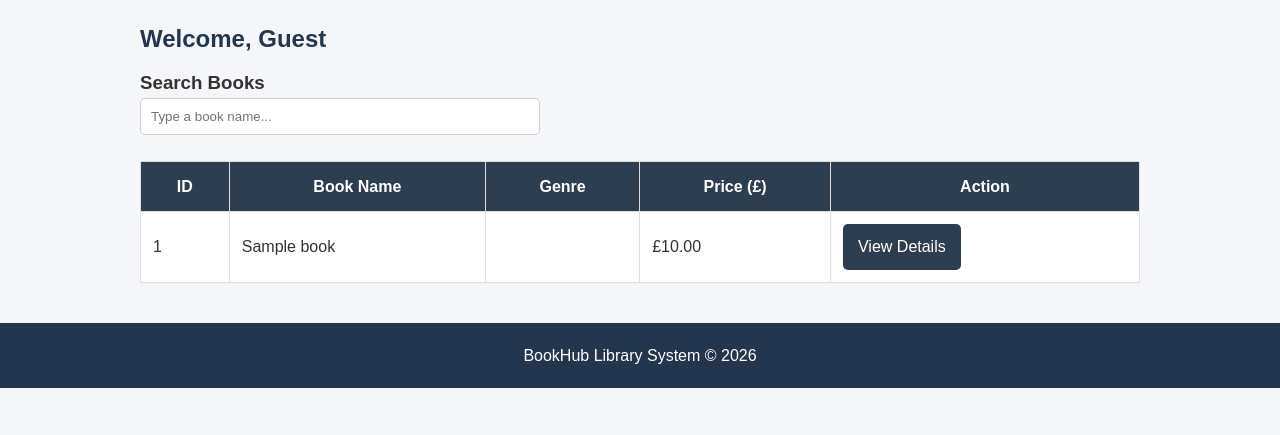
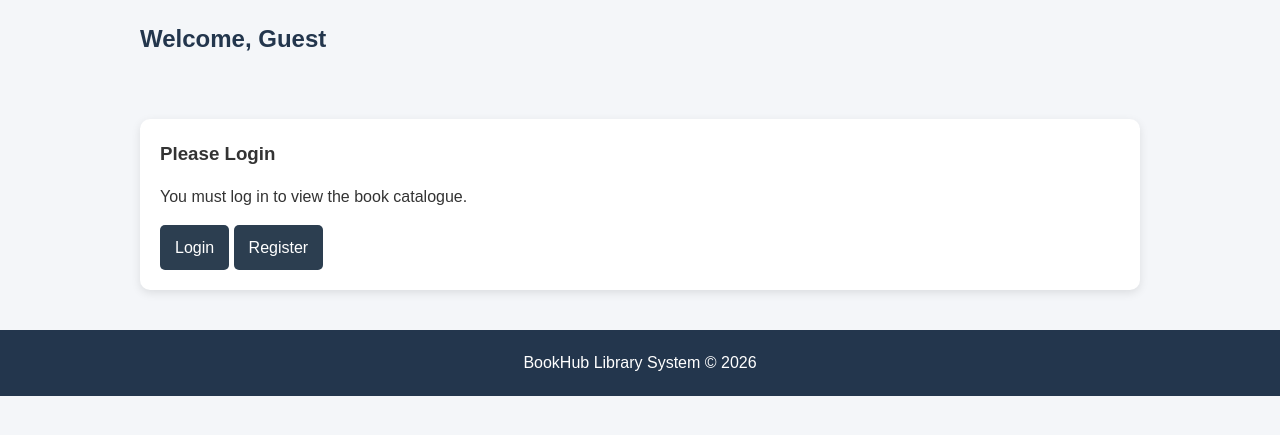
Before and after one commit to Asmita24-uk/BookHub, a PHP site: page /as.php in a window 1280 px wide. Shown: the part 127-562 px from the top of the page. Run offline with PHP 8.4, Linux system fonts and the light colour scheme; tables that the repository leaves empty or names only in its code hold one stand-in row (values such as "Sample post"); data that the repository does not hold is empty.

Commit message:
Update as.php

```diff
--- a/as.php
+++ b/as.php
@@ -38,6 +38,8 @@ $books = $stmt->fetchAll(PDO::FETCH_ASSOC);
         <?php echo htmlspecialchars($_SESSION['username'] ?? 'Guest'); ?>
     </h2>
 
+    <?php if (isset($_SESSION['user_id'])): ?>
+
 <h3>Search Books</h3>
 
 <input
@@ -46,7 +48,11 @@ $books = $stmt->fetchAll(PDO::FETCH_ASSOC);
     placeholder="Type a book name..."
     onkeyup="searchBooks()">
 
+<?php endif; ?>
+
     <br><br>
+
+    <?php if (isset($_SESSION['user_id'])): ?>
 
     <div id="results">
 
@@ -64,12 +70,9 @@ $books = $stmt->fetchAll(PDO::FETCH_ASSOC);
             <tbody>
 
                 <?php foreach ($books as $book): ?>
-
                 <tr>
 
-                    <td>
-                        <?php echo $book['book_id']; ?>
-                    </td>
+                    <td><?php echo $book['book_id']; ?></td>
 
                     <td>
                         <?php echo htmlspecialchars($book['book_name']); ?>
@@ -91,13 +94,29 @@ $books = $stmt->fetchAll(PDO::FETCH_ASSOC);
                     </td>
 
                 </tr>
-
                 <?php endforeach; ?>
 
             </tbody>
         </table>
 
     </div>
+
+<?php else: ?>
+
+    <div class="book-card">
+        <h3>Please Login</h3>
+        <p>You must log in to view the book catalogue.</p>
+
+        <a class="btn" href="login.php">
+            Login
+        </a>
+
+        <a class="btn" href="register.php">
+            Register
+        </a>
+    </div>
+
+<?php endif; ?>
 
 
 
```
Lines whose indentation alone changed are shown as unchanged.
